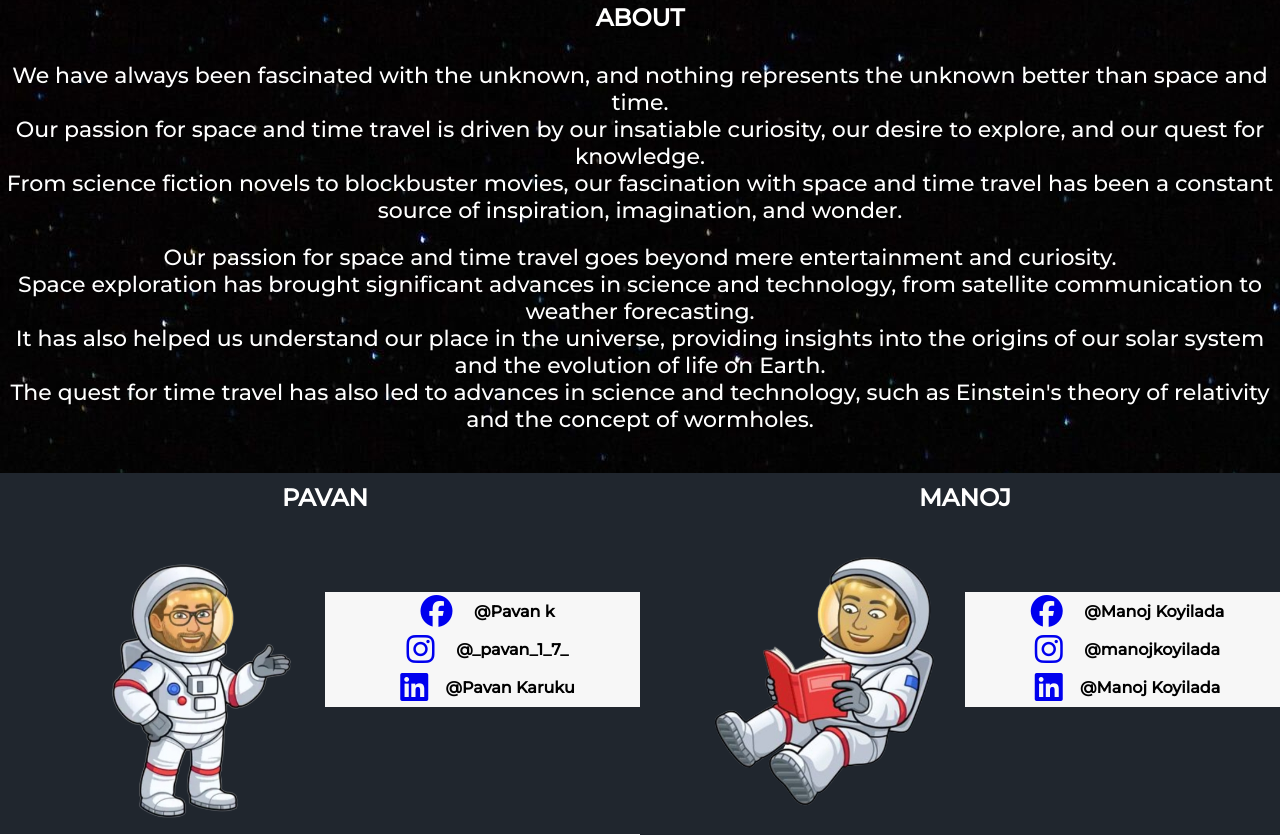
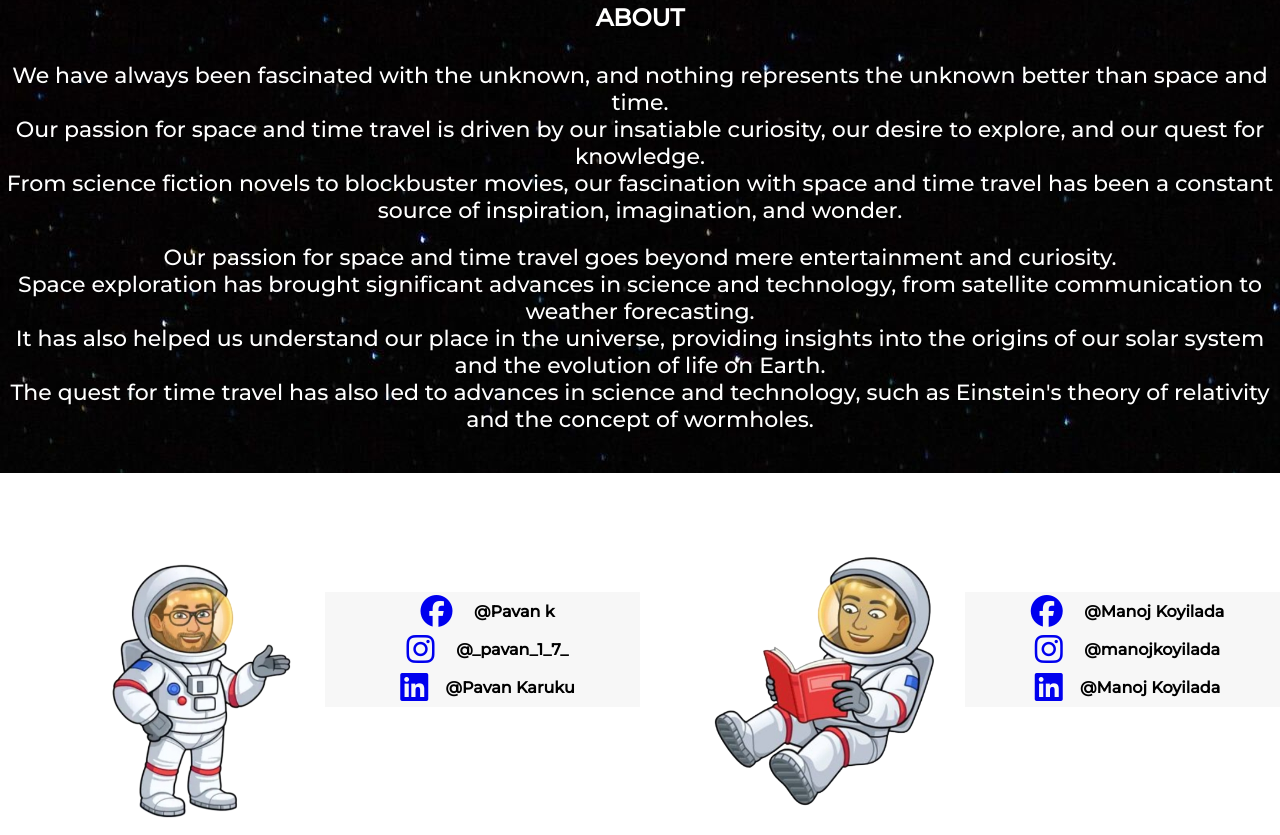
Before and after one commit to Time-Travel-Web/Time-Travel, a plain HTML site: page index.html in a window 1280 px wide. Shown: the part 4704-5539 px from the top of the page. Drawn offline with Linux system fonts and the light colour scheme.

Commit message:
Update styles.css

```diff
--- a/styles.css
+++ b/styles.css
@@ -151,7 +151,7 @@ p{
 
 .pavan{
   padding-top: 10px;
-  background-color:#20262E;
+
   color: white;
   font-family: 'Montserrat', sans-serif;
   padding-left: 10px;
@@ -160,7 +160,7 @@ p{
 }
 .manoj{
   padding-top: 10px;
-  background-color:#20262E;
+
   color: white;
   font-family: 'Montserrat', sans-serif;
   padding-left: 10px;
```
